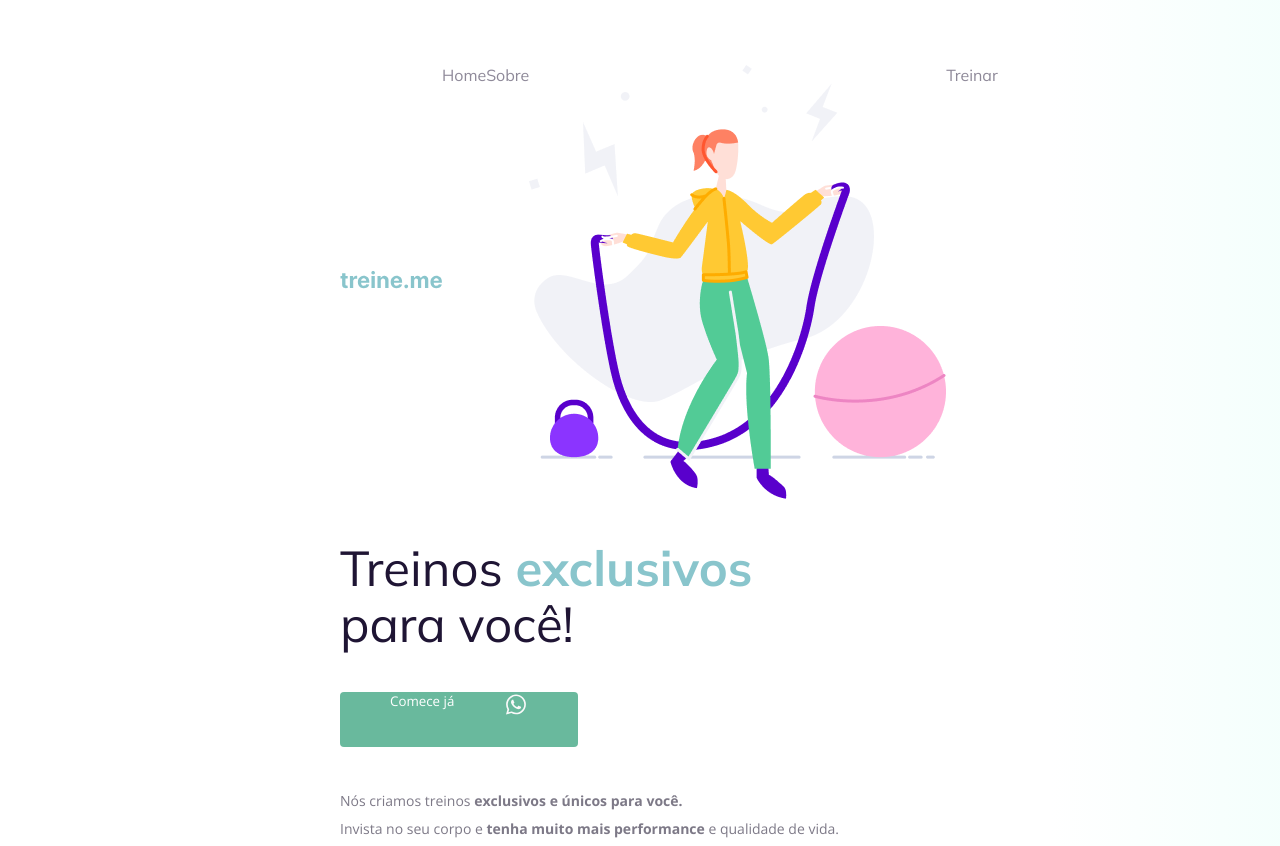
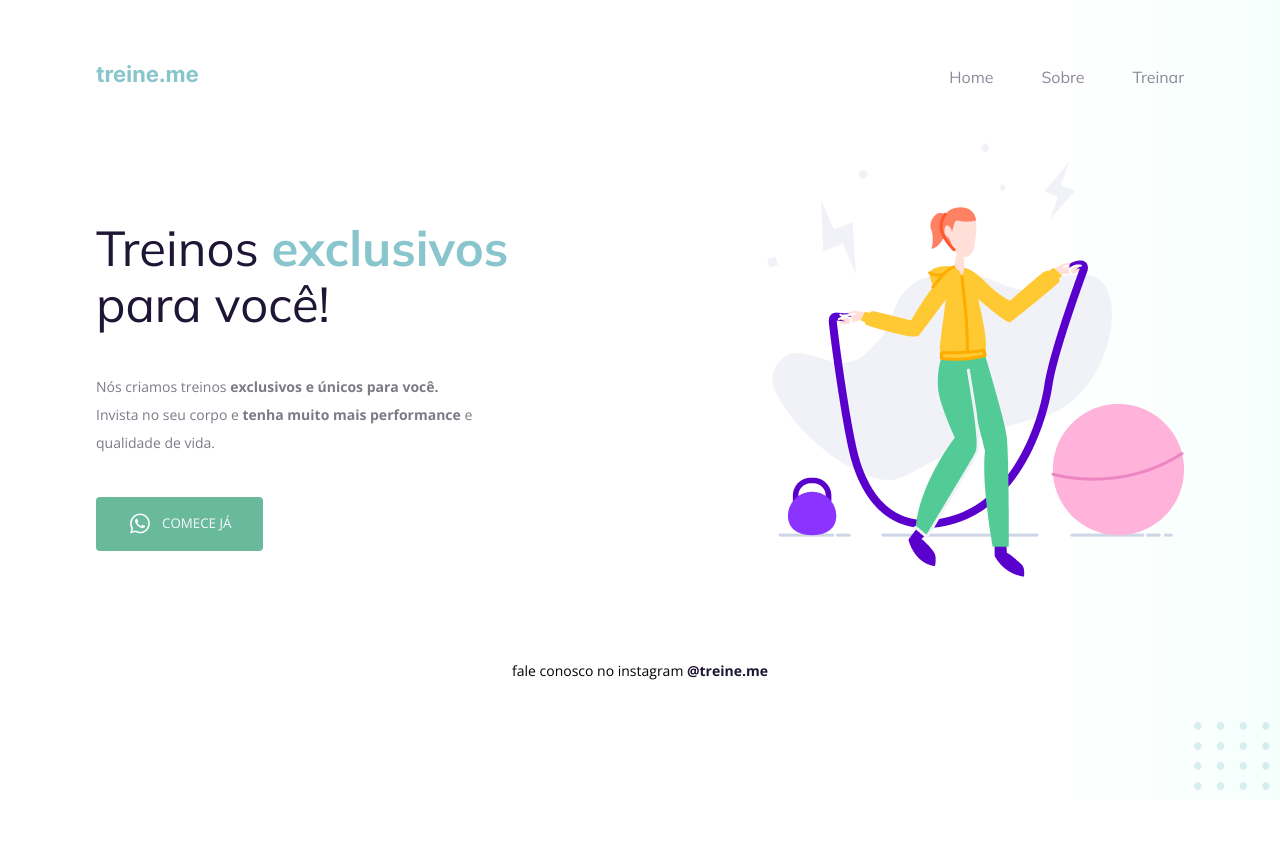
Before and after one commit to lucas-tachibana/rocketseat-desafio02, a plain HTML site: page index.html in a window 1280 px wide. Shown: the top 846 px of the page. After the commit the page ends 800 px from the top, so only its background shows below. Drawn offline with nearby package versions, Linux system fonts and the light colour scheme.

Commit message:
fix: HTML and CSS corrections

```diff
--- a/index.html
+++ b/index.html
@@ -22,7 +22,6 @@
         <ul>
           <li><a href="#">Home</a></li>
           <li><a href="#">Sobre</a></li>
-            <img src="images/img.png" alt="Desenho de uma mulher pulando corta numa academia.">
           <li><a href="#">Treinar</a></li>
         </ul>
       </nav>
@@ -30,19 +29,19 @@
       <main>
         <section>
           <h1>Treinos <span>exclusivos</span> para você!</h1>
-            <button>
-              Comece já
-              <img src="images/whats.svg" alt="Ícone do whatsapp">
-
-            </button>
 
           <p>
             Nós criamos treinos <strong>exclusivos e únicos para você.</strong></br>
-              Invista no seu corpo e <strong>tenha muito mais performance</strong> e qualidade de vida.
+            Invista no seu corpo e <strong>tenha muito mais performance</strong> e </br> qualidade de vida.
           </p>
 
+          <button>
+            <img src="images/whats.svg" alt="Ícone do whatsapp">
+            Comece já
+          </button>
         </section>
 
+        <img src="images/img.png" alt="Desenho de uma mulher pulando corta numa academia.">
       </main>
 
       <footer>
--- a/style.css
+++ b/style.css
@@ -9,17 +9,17 @@ body {
 }
 
 .page {
-    width: 600px;
+  width: 85vw;
   margin: 0 auto;
   padding-top: 65px;
 }
 
 nav {
   display: flex;
-    justify-content: start;
+  justify-content: space-between;
   align-items: center;
 
-    margin-bottom: 15px;
+  margin-bottom: 55px;
 }
 
 ul {
@@ -27,6 +27,7 @@ body {
   list-style: none;
   margin: 0;
   padding: 0;
+  gap: 48px;
 }
 
 a {
@@ -48,6 +49,13 @@ body {
   font-family: "Mulish", sans-serif;
 }
 
+main {
+  display: flex;
+  align-items: center;
+  justify-content: space-between;
+  gap: 40px;
+}
+
 h1 {
   font-size: 49px;
   line-height: 56px;
@@ -56,6 +64,7 @@ body {
   font-weight: normal;
 
   width: 490px;
+  margin-top: 51px;
 }
 
 h1 span {
@@ -72,16 +81,18 @@ body {
 }
 
 button {
-    color: white;
+  color: #f9f9f9;
+  text-transform: uppercase;
   font-family: "Open Sans", sans-serif;
 
   background: #69B99D;
   border: 0;
-    padding: 0 50px 30px;
+  padding: 14px 32px 15px;
 
   display: flex;
-    justify-content: space-around;
-    gap: 50px;
+  align-items: center;
+  justify-content: center;
+  gap: 10px;
 
   border-radius: 4px;
 
@@ -105,7 +116,12 @@ body {
   font-weight: bold;
 }
 
+footer a:hover {
+  color: #7b5abd;
+}
+
 #balls {
+  position: fixed;
   bottom: 0;
   right: 0;
 }
```
Lines whose indentation alone changed are shown as unchanged.
